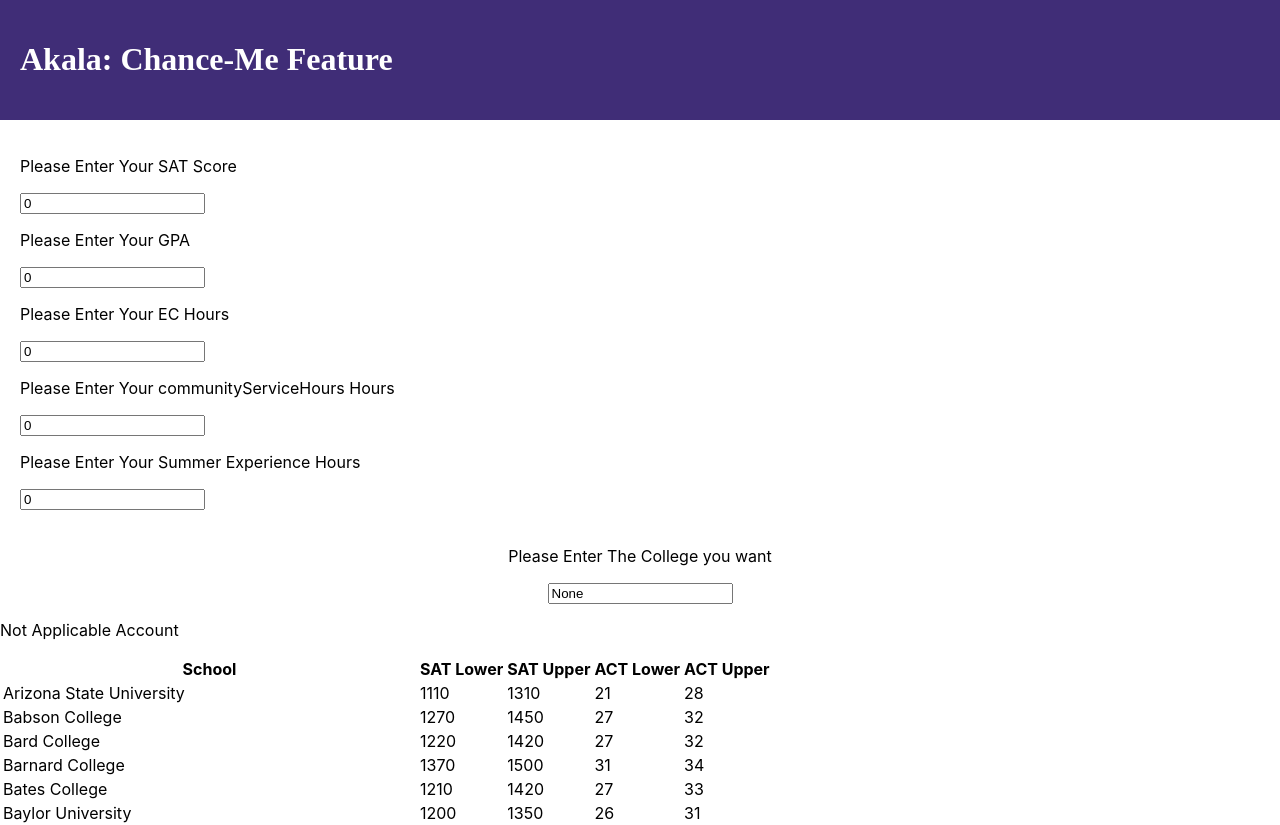
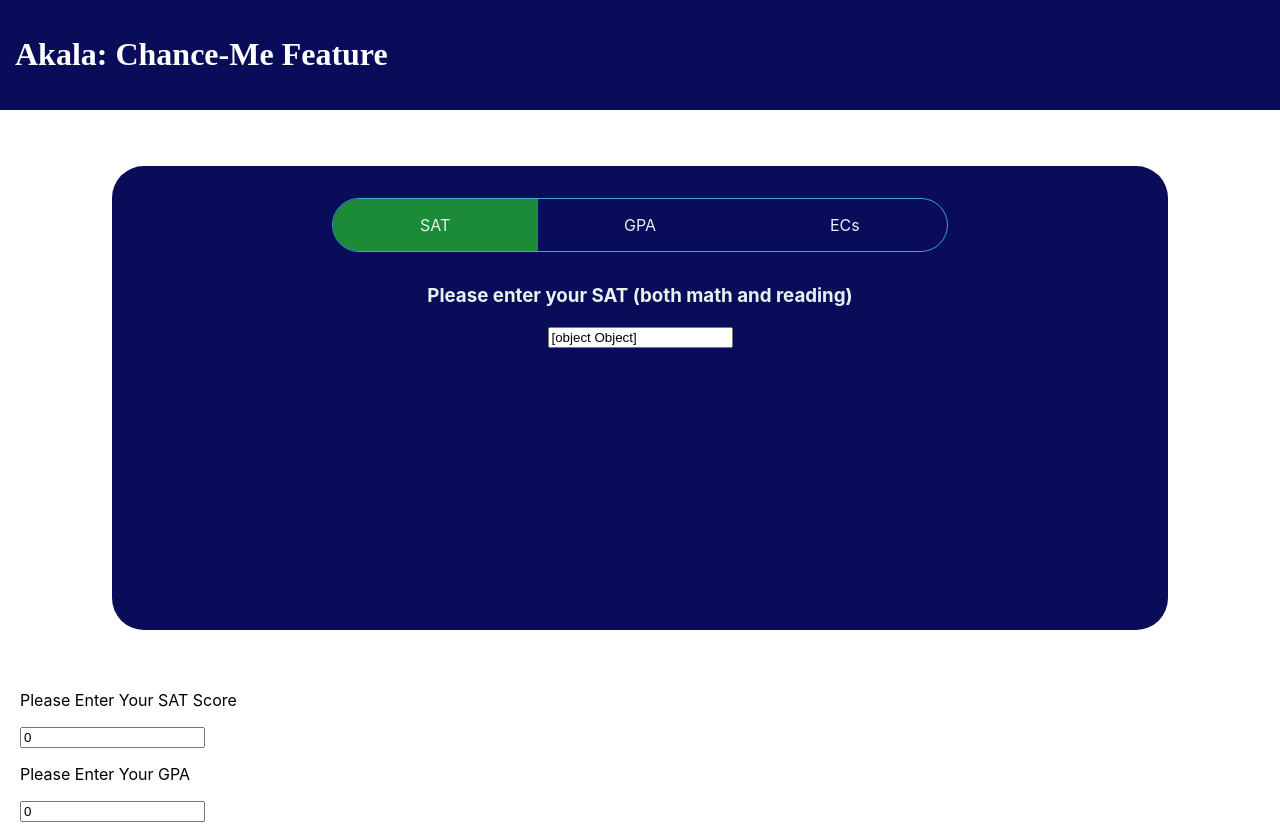
Before and after one commit to dothrakimango/college, a React (Create React App) app: page / in a window 1280 px wide. Shown: the top 825 px of the page. Built offline with nearby package versions, Linux system fonts and the light colour scheme.

Commit message:
Tues July 19 changes

```diff
--- a/src/App.css
+++ b/src/App.css
@@ -5,6 +5,56 @@
 .App-logo {
   height: 40vmin;
   pointer-events: none;
+}
+
+ul.nav {
+  width: 60%;
+  margin: 0 auto 2rem;
+  display: flex;
+  align-items: center;
+  justify-content: space-between;
+  border: 1px solid #39A2DB;
+  border-radius: 2rem;
+  padding-left: 0px;
+  @media (max-width: 768px) {
+    width: 90%;
+  }
+}
+ul.nav li {
+  width: 50%;
+  padding: 1rem;
+  list-style: none;
+  text-align: center;
+  cursor: pointer;
+  transition: all 0.7s;
+  border-bottom-left-radius: 2rem;
+  border-top-left-radius: 2rem;
+}
+ul.nav li:nth-child(2) {
+  border-radius: 0;
+  border-bottom-right-radius: 2rem;
+  border-top-right-radius: 2rem;
+}
+ul.nav li:hover {
+  background: rgba(50, 224, 196, 0.15);
+}
+ul.nav li.active {
+  background: #1c8b38;
+}
+
+.Tabs {
+  width: 80%;
+  height: auto;
+  min-height: 400px;
+  background: #090d59;
+  margin: 3.5rem auto 1.5rem;
+  padding: 2rem 1rem;
+  color: #E8F0F2;
+  border-radius: 2rem;
+  @media (max-width: 769px) {
+    padding: 2rem 0;
+  }
+
 }
 
 @media (prefers-reduced-motion: no-preference) {
@@ -29,9 +79,9 @@
 }
 
 .head {
-  background: #402d77;
+  background: #090d59;
   color: white;
-  padding: 20px;
+  padding: 15px;
   font-family: Arial, Helvetica, sans-serif;
   font-family: sofia-pro;
 }
--- a/src/App.js
+++ b/src/App.js
@@ -1,6 +1,7 @@
 import './App.css';
 import React, {useState} from "react";
 import Schools from "./schools.json";
+import TabHolder from './TabHolder.js';
 
 //Define Score Values
 var SATVal = 0
@@ -105,8 +106,6 @@
       var dr = (iSat - fin.satUpper) * fin.weights[0] + ECScore * fin.weights[2] + SummerScore * fin.weights[3] + ServiceScore * fin.weights[4]
       console.log(dr)
       setFinalText("We Estimate your score to be " + dr.toString())
-
-
     }
     else {
       setFinalText("Not Availibe School. Please Enter All Valid Information")
@@ -114,12 +113,14 @@
     setSchoolSelection(e)
   }
 
-
-
   return(
     <>
     <div className = 'head'>
       <h1>Akala: Chance-Me Feature</h1>
+    </div>
+    <div className="App">
+      <TabHolder score = {satScore} setScore = {setSatScore} />
+
     </div>
     <div className = 'inputs'>
     <p>Please Enter Your SAT Score</p>
--- /dev/null
+++ b/src/TabComponents/satComponent.js
@@ -0,0 +1,10 @@
+import React from "react";
+
+export default function SatComponent(satScore, setSatScore) {
+    return (
+        <div className="SatClass">
+            <h3>Please enter your SAT (both math and reading)</h3>
+            <input type = "text" name = "satBox" onChange = {(e) => setSatScore(e.target.value)} value = {satScore}/>
+        </div>
+    )
+}
--- /dev/null
+++ b/src/TabHolder.js
@@ -0,0 +1,50 @@
+import React, {useState} from "react";
+import SatComponent from "./TabComponents/satComponent";
+
+export default function TabHolder(score, setScore) {
+    const [activeTab, setActiveTab] = useState("SAT");
+
+    const TabContent = ({id, activeTab, children}) => {
+        return (
+          activeTab === id ? <div className="TabContent">
+            { children }
+          </div>
+          : null
+        );
+       };
+
+    const TabNavItem = ({ id, title, activeTab, setActiveTab }) => {
+
+        const handleClick = () => {
+          setActiveTab(id);
+        };
+
+       return (
+          <li onClick={handleClick} className={activeTab === id ? "active" : ""}>
+            { title }
+          </li>
+        );
+       };
+
+    return (
+        <div className="Tabs">
+          {/* Tab nav */}
+          <ul className="nav">
+            <TabNavItem title="SAT" id="SAT" activeTab={activeTab} setActiveTab={setActiveTab}/>
+            <TabNavItem title="GPA" id="GPA" activeTab={activeTab} setActiveTab={setActiveTab}/>
+            <TabNavItem title="ECs" id="ECs" activeTab={activeTab} setActiveTab={setActiveTab}/>
+          </ul>
+          <div className="outlet">
+            <TabContent id="SAT" activeTab={activeTab}>
+                <SatComponent satScore = {score} setSatScore = {setScore}/>
+            </TabContent>
+            <TabContent id="GPA" activeTab={activeTab}>
+                <p>Tab 2 works!</p>
+            </TabContent>
+            <TabContent id="ECs" activeTab={activeTab}>
+                <p>Tab 3 works!</p>
+            </TabContent>
+          </div>
+        </div>
+      );
+}
```
